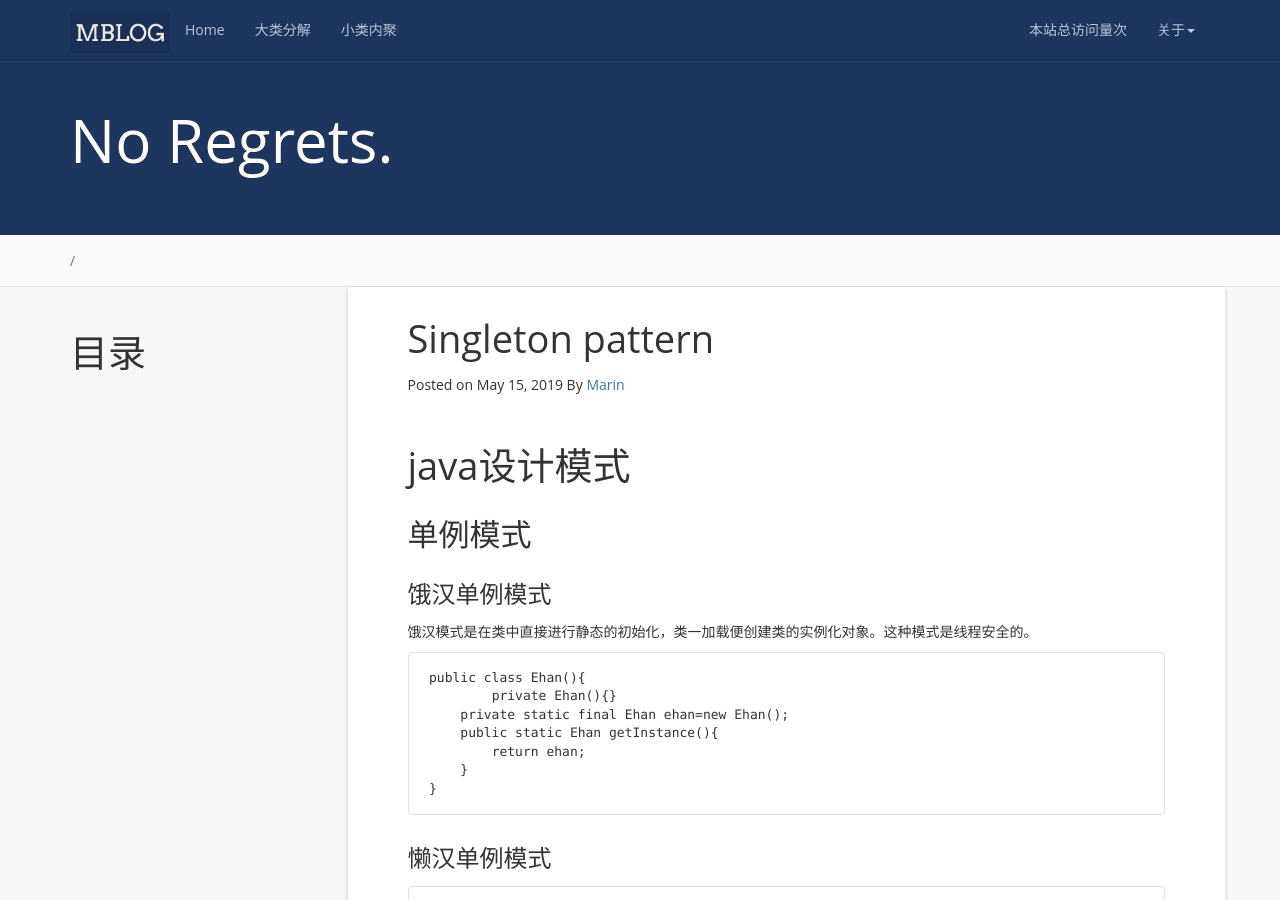
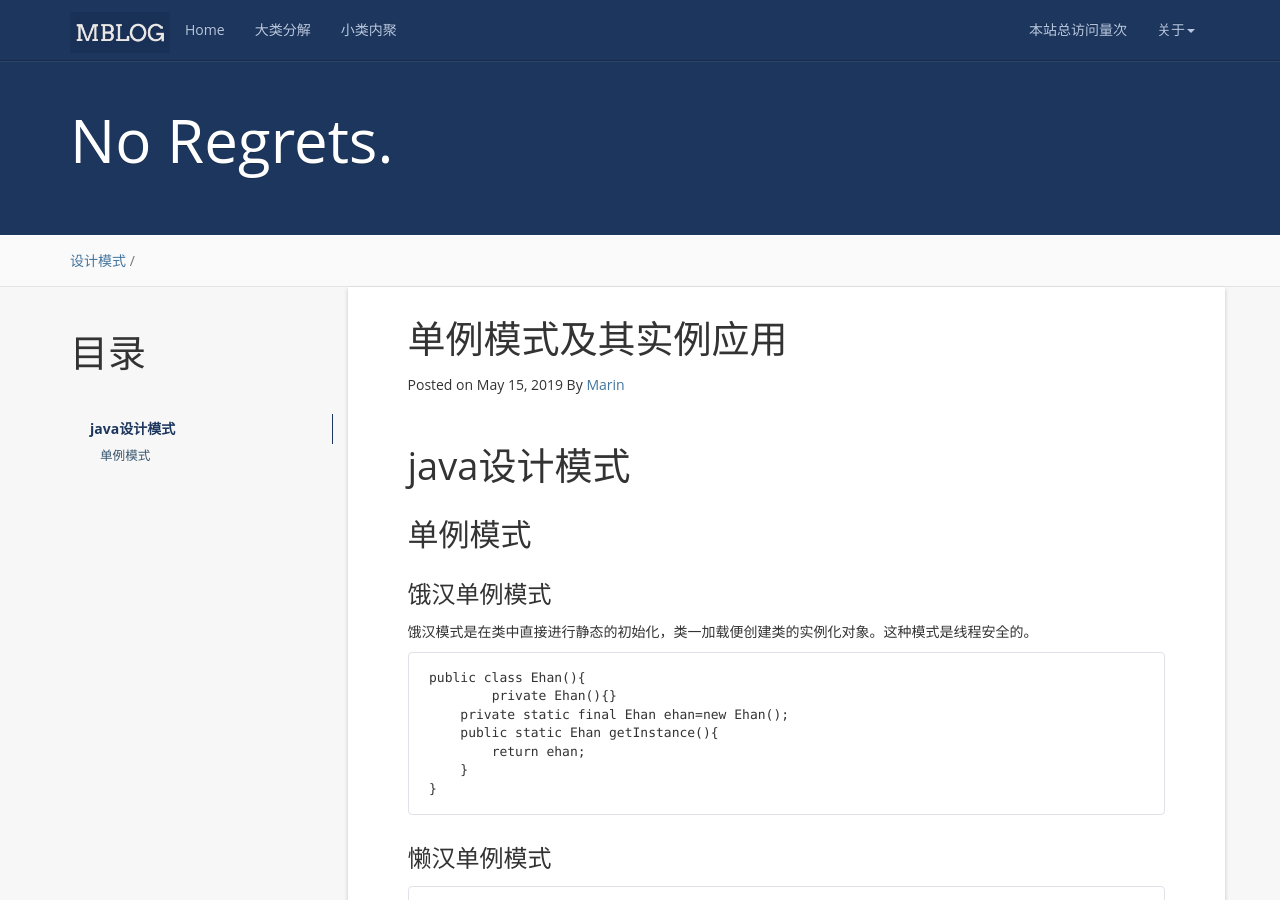
Before and after one commit to itmanmzt/itmanmzt.github.io, a Jekyll site: the page built from _posts/2019-5-15-singleton pattern.md, in a window 1280 px wide and 900 px high. Built offline with Jekyll 4.4.1, drawn with Linux system fonts in a browser that asks for light colours; nearby versions of some CDN libraries; our own code applies the rules of GitHub Pages for plain Markdown files; a script that is not in the unit is left out; comment, search, counter and statistics services are not loaded.

Commit message:
modify blog

```diff
--- a/_posts/2019-5-15-singleton pattern.md
+++ b/_posts/2019-5-15-singleton pattern.md
@@ -1,3 +1,17 @@
+---
+layout: post
+#标题配置
+title:  单例模式及其实例应用
+#时间配置
+date:   2019-05-15 21:41:00 +0800
+#大类配置
+categories: 设计模式
+#小类配置
+tag: ""
+---
+
+* content
+{:toc}
 # java设计模式
 
 ## 单例模式
```
